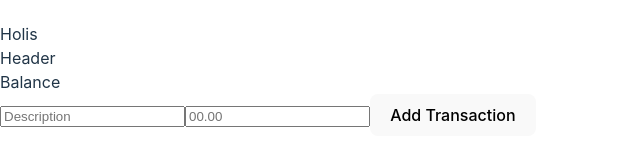
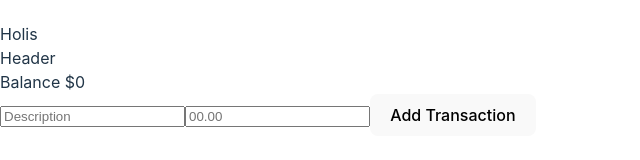
Before and after one commit to devdariill/reducer-chart-Finances-Management, a React (Vite) app: page / in a window 1280 px wide. Shown: the part 321-481 px from the top of the page, without its empty margins (0-640 px from the left). Built offline with nearby package versions, Linux system fonts and the light colour scheme.

Commit message:
reduce-mapX

```diff
--- a/src/components/Balance.jsx
+++ b/src/components/Balance.jsx
@@ -1,7 +1,17 @@
+import { useGlobalState } from "../context/GlobalState"
+
 function Balance() {
+  const {transactions}=useGlobalState()
+  const amounts =transactions.map((transaction)=>(
+    +transaction.amount
+  ))
+  const total=amounts.reduce((acc,item)=>(acc+=item),0)
   return (
     <div>
-      Balance
+      Balance $
+      {
+        JSON.stringify(total,null,2)
+      }
     </div>
 
   )
```
